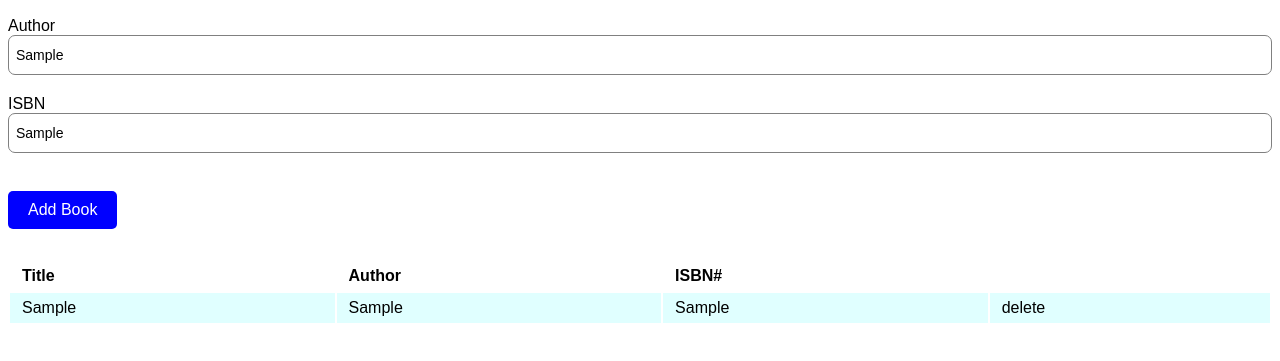
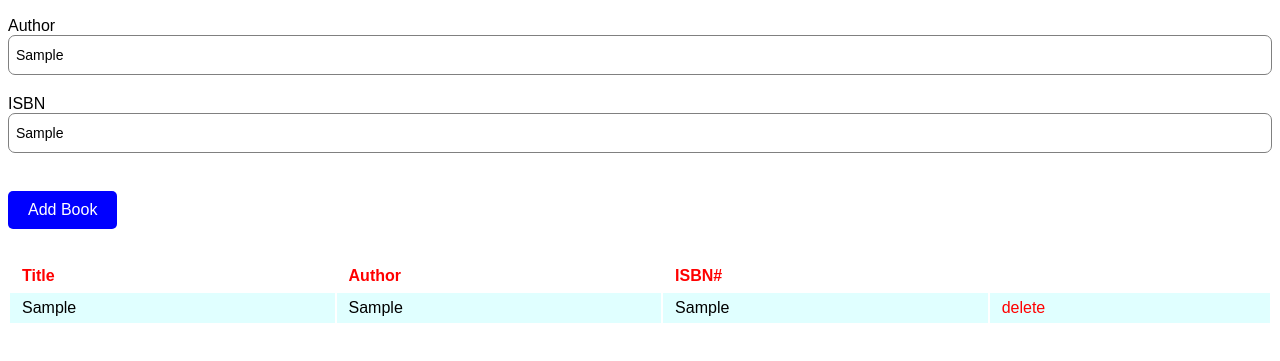
Before and after one commit to acciojob/book-list-Stakshi301, a website: page main.html in a window 1280 px wide. Both pictures are taken after typing "Sample", "Sample", "Sample" into the empty fields and a click on the button "Add Book". Shown: the part 141-502 px from the top of the page. Drawn offline with Linux system fonts and the light colour scheme.

Commit message:
created a submission

```diff
--- a/main.html
+++ b/main.html
@@ -23,7 +23,7 @@
 
 	<table class='table table-striped'>
 		<thead>
-			<tr>
+			<tr class="delete">
 				<th>Title</th>
 				<th>Author</th>
 				<th>ISBN#</th>
--- a/script.js
+++ b/script.js
@@ -17,7 +17,7 @@
         td3.innerText = isbn;
         const td4 = document.createElement('td');
         td4.innerText = 'delete';
-        td4.classList.add-delete('delete');
+        td4.classList.add('delete');
         td4.onclick = () => {
             td4.parentNode.remove();
         }
```
